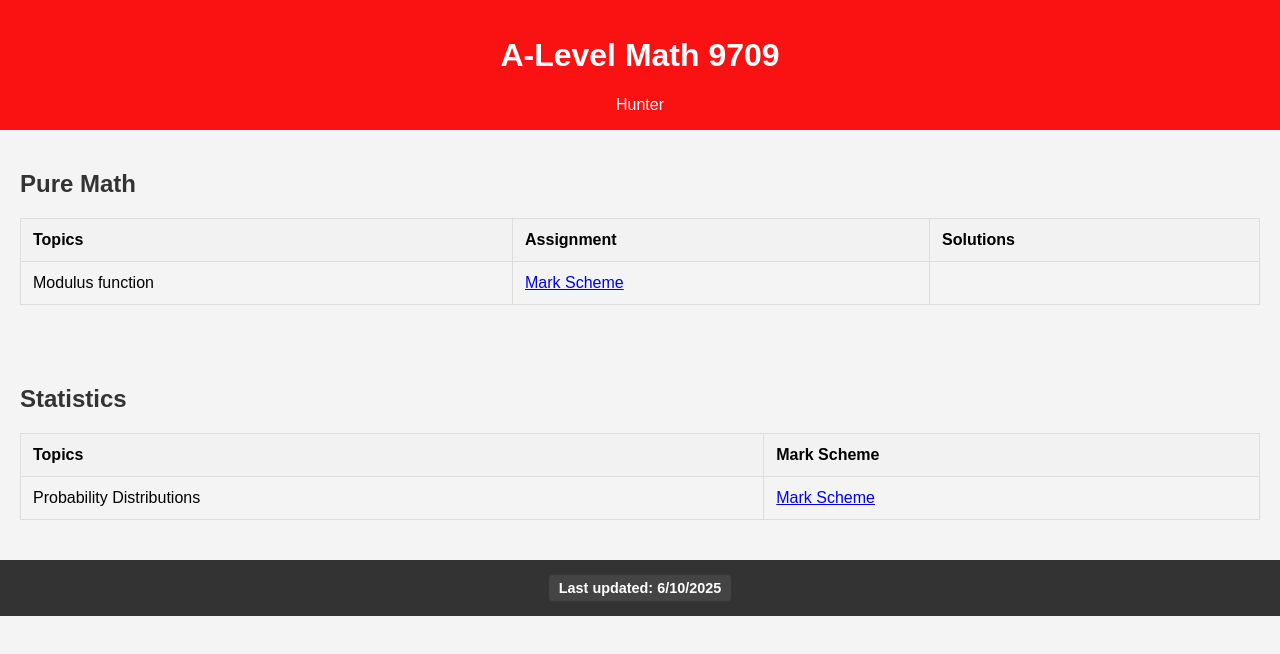
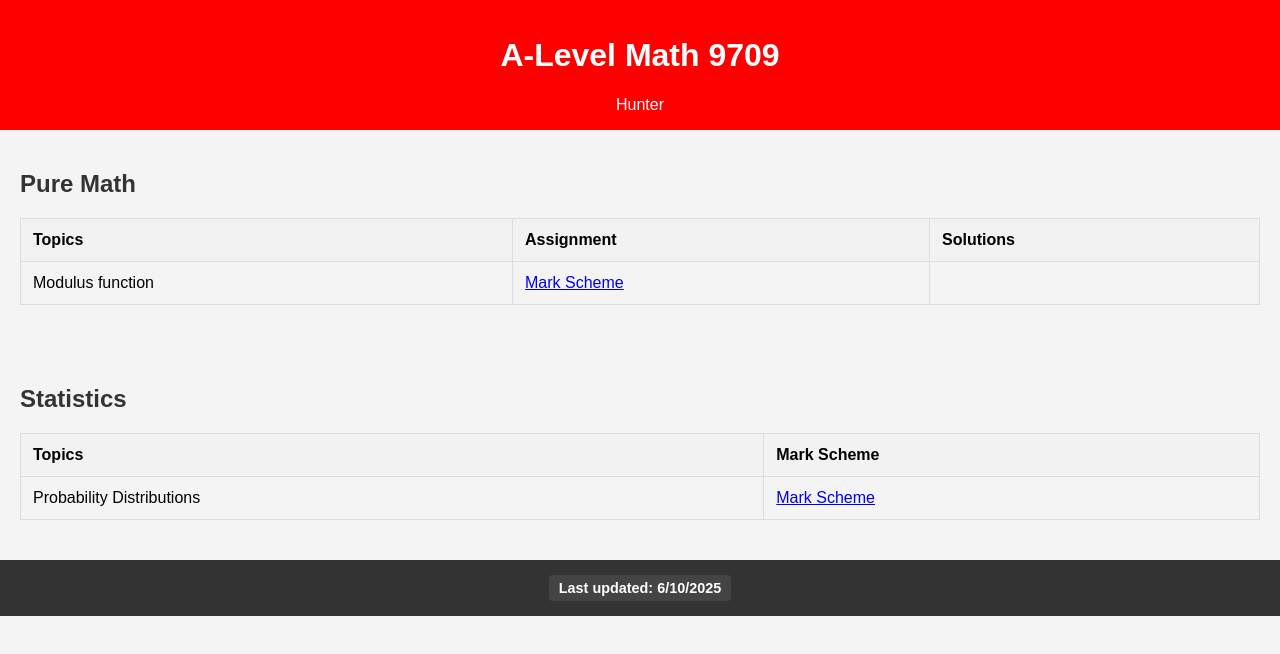
Before and after one commit to renxianghuang/25AS, a plain HTML site: page index.html in a window 1280 px wide. Drawn offline with Linux system fonts and the light colour scheme.

Commit message:
Update index.html

```diff
--- a/index.html
+++ b/index.html
@@ -12,7 +12,7 @@
             padding: 0;
         }
         header {
-            background-color: #fa1111;
+            background-color: #ff0000;
             color: white;
             text-align: center;
             padding: 1rem;
```
